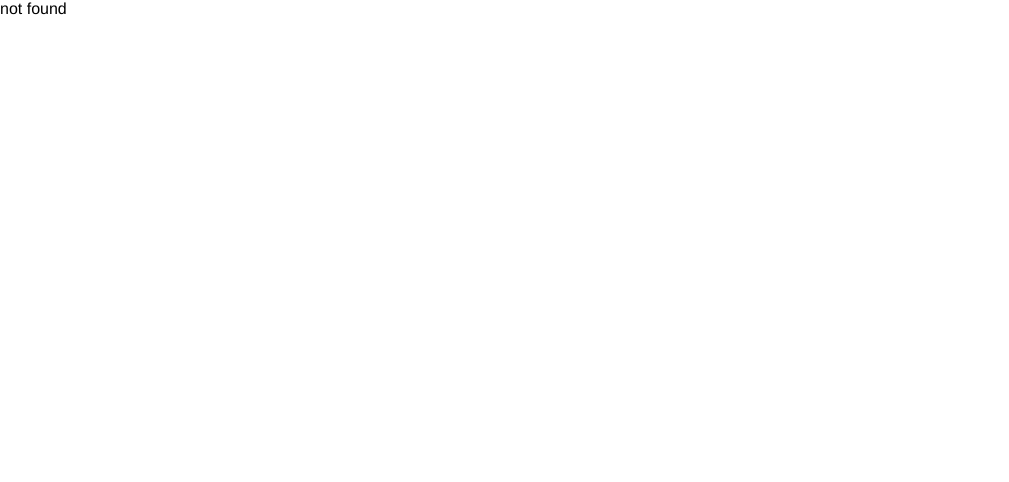
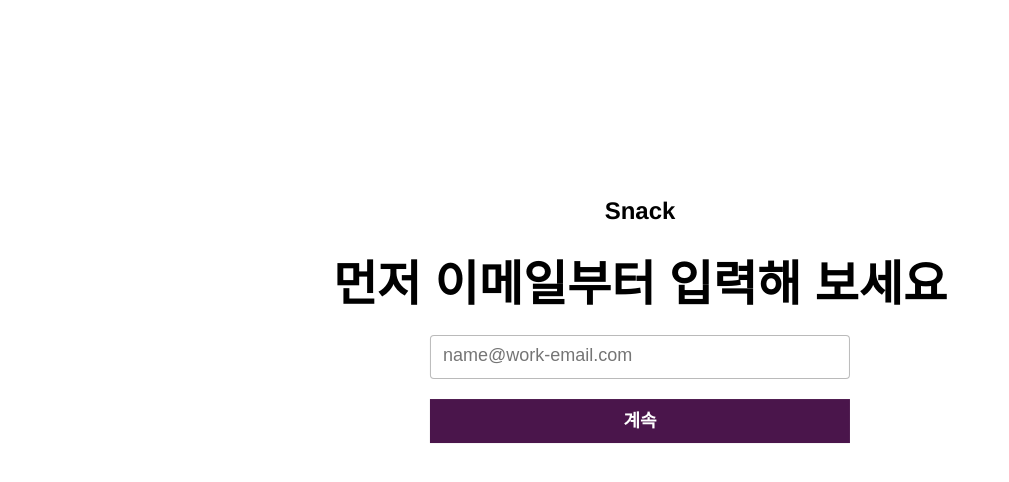
Before and after one commit to njsh4261/SGS_Last_Punch, a React (Create React App) app in the folder src/frontend/web/: page /signup in a window 1280 px wide. Shown: the top 482 px of the page, without its empty margins (0-1009 px from the left). Built offline with nearby package versions, Linux system fonts and the light colour scheme.

Commit message:
feat: signup proto
- 이메일 입력 부분까지만
- 이메일 인증 api 추후 구현
- 응답에 따라 노출될 비밀번호 입력창 추후 구현
- 회원가입 api 추후 구현

```diff
--- a/src/frontend/web/src/App.tsx
+++ b/src/frontend/web/src/App.tsx
@@ -5,6 +5,7 @@
 import Chat from './components/Chat';
 import MainHeader from './components/MianHeader';
 import LoginPage from './pages/Login';
+import Signup from './pages/Signup';
 
 function App() {
   const jwt = sessionStorage.getItem('jwt');
@@ -13,7 +14,8 @@
   return (
     <>
       <Routes>
-        <Route path="login" element={<LoginPage />}></Route>
+        <Route path="/login" element={<LoginPage />}></Route>
+        <Route path="/signup" element={<Signup />}></Route>
         <Route path="/header" element={<MainHeader />}></Route>
         <Route path="/chat" element={<Chat />}></Route>
         <Route path="/*" element={<div>not found</div>}></Route>
--- /dev/null
+++ b/src/frontend/web/src/components/SignupEmail/index.tsx
@@ -0,0 +1,50 @@
+import React, { useState } from 'react';
+import styled from 'styled-components';
+import Logo from '../Common/Logo';
+import Input from '../Common/Input';
+import SubmitButton from '../Common/SubmitButton';
+
+const SignupContainer = styled.article`
+  & * {
+    margin-bottom: 20px;
+  }
+`;
+
+const GuideText = styled.header`
+  font-weight: 700;
+  font-size: 48px;
+  max-width: 700px;
+  text-align: center;
+
+  @media (max-width: 1200px) {
+    font-size: 32px;
+  }
+`;
+
+const SignupBody = styled.main`
+  width: 420px;
+  margin: auto;
+`;
+
+export default function SignupEmailContainer() {
+  const [email, setEmail] = useState('');
+  const [pass, setPass] = useState('');
+
+  const inputHandler = (e: React.ChangeEvent<HTMLInputElement>) => {
+    if (e.target.name === 'email') setEmail(e.target.value);
+    if (e.target.name === 'pass') setPass(e.target.value);
+  };
+
+  const submitHandler = () => alert('need api!');
+
+  return (
+    <SignupContainer>
+      <Logo></Logo>
+      <GuideText>먼저 이메일부터 입력해 보세요</GuideText>
+      <SignupBody>
+        <Input value={email} inputHandler={inputHandler}></Input>
+        <SubmitButton text="계속" submitHandler={submitHandler}></SubmitButton>
+      </SignupBody>
+    </SignupContainer>
+  );
+}
--- /dev/null
+++ b/src/frontend/web/src/pages/Signup.tsx
@@ -0,0 +1,18 @@
+import React from 'react';
+import styled from 'styled-components';
+import SignupEmailContainer from '../components/SignupEmail';
+
+const LoginLayout = styled.main`
+  position: absolute;
+  left: 50%;
+  top: 40%;
+  transform: translate(-50%, -50%);
+`;
+
+export default function Signup() {
+  return (
+    <LoginLayout>
+      <SignupEmailContainer></SignupEmailContainer>
+    </LoginLayout>
+  );
+}
```
